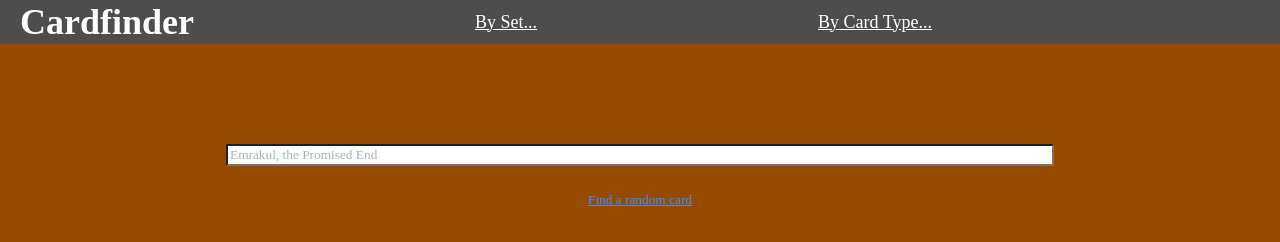
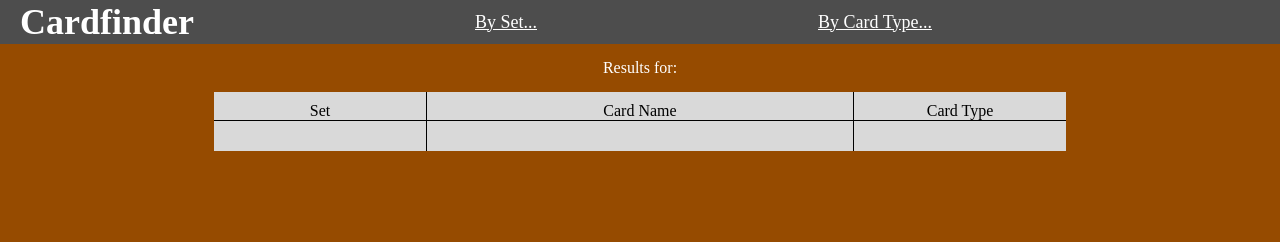
Before and after one commit to JCJenvey/ajax-project, a website: page index.html in a window 1280 px wide. Drawn offline with Linux system fonts and the light colour scheme; a web font is replaced by a local one.

Commit message:
Finished html and css for results. #1

```diff
--- a/css/layout.css
+++ b/css/layout.css
@@ -19,6 +19,10 @@
   width: 100%;
 }
 
+.column-quarter {
+  width: 25%;
+}
+
 @media screen and (min-width: 768px) {
   .container {
     max-width: 900px;
--- a/css/styles.css
+++ b/css/styles.css
@@ -26,6 +26,13 @@ input {
 
 p {
   margin: 0;
+}
+
+ul {
+  list-style-type: none;
+  margin: 0;
+  padding: 10px 0;
+  text-align: center;
 }
 
 .navbar {
@@ -69,13 +76,23 @@ p {
   margin-top: 25px;
 }
 
-.card-info-container {
+.card-info-container,
+.card-results-container {
   background-color: #d9d9d9;
   display: flex;
+  width: 100%;
+}
+
+.card-info-container {
+  padding: 1.5rem 0;
   flex-wrap: wrap;
-  width: 100%;
-  padding: 1.5rem 0;
   margin: 20px 0;
+}
+
+.card-results-container {
+  margin-bottom: 20px;
+  font-size: 16px;
+  padding: 0;
 }
 
 .card-info-column {
@@ -113,6 +130,41 @@ p {
   border-bottom: #000 solid 1px;
 }
 
+.result {
+  color: #fff;
+  text-align: center;
+  margin: 15px 0;
+  font-size: 16px;
+}
+
+.set-result-col,
+.name-result-col,
+.type-result-col {
+  padding: 10px 0;
+}
+
+.set-result-col,
+.type-result-col {
+  display: none;
+}
+
+.set-result-col {
+  border-right: #000 solid 1px;
+}
+
+.type-result-col {
+  border-left: #000 solid 1px;
+}
+
+.result-header {
+  text-align: center;
+  border-bottom: solid #000 1px;
+}
+
+.view-result {
+  font-size: 16px;
+}
+
 button:hover {
   cursor: pointer;
 }
@@ -136,6 +188,11 @@ span::before {
   .card-img {
     padding-bottom: 0;
   }
+
+  .set-result-col,
+  .type-result-col {
+    display: block;
+  }
 }
 
 @media screen and (min-width: 943px) {
--- a/index.html
+++ b/index.html
@@ -22,7 +22,7 @@
   </header>
   <main>
     <div class="container">
-      <div data-view="name-search" class="view">
+      <div data-view="name-search" class="view hidden">
         <div class="row">
           <div class="column-full searchbar-container">
             <input placeholder="Emrakul, the Promised End" type="search" name="search" class="search-bar">
@@ -67,6 +67,29 @@
           </div>
         </div>
       </div>
+      <div data-view="many-results" class="view">
+        <div class="row">
+          <div class="column-full">
+            <p class="result">Results for:</p>
+          </div>
+        </div>
+        <div class="row">
+          <div class="column-full card-results-container">
+            <div class="column-quarter set-result-col">
+              <p class="result-header">Set</p>
+              <ul class="result-list-set"></ul>
+            </div>
+            <div class="column-half name-result-col">
+              <p class="result-header">Card Name</p>
+              <ul class="result-list-name"></ul>
+            </div>
+            <div class="column-quarter type-result-col">
+              <p class="result-header">Card Type</p>
+              <ul class="result-list-type"></ul>
+            </div>
+          </div>
+        </div>
+      </div>
     </div>
   </main>
   <script src="js/data.js"></script>
--- a/js/main.js
+++ b/js/main.js
@@ -11,6 +11,8 @@ const $powerToughness = document.querySelector('.power-toughness');
 const $loyalty = document.querySelector('.loyalty');
 const $sets = document.querySelector('.sets');
 
+// let cardList = [];
+
 // Event Listeners Below
 $searchBar.addEventListener('keyup', e => {
   if (e.key === 'Enter') {
@@ -19,6 +21,7 @@ $searchBar.addEventListener('keyup', e => {
       xhr.open('GET', 'https://api.magicthegathering.io/v1/cards?name=' + $searchBar.value);
       xhr.responseType = 'json';
       xhr.addEventListener('load', () => {
+        // cardList = [];
         const $span = document.createElement('span');
         $searchBar.value = '';
         const result = xhr.response;
```
